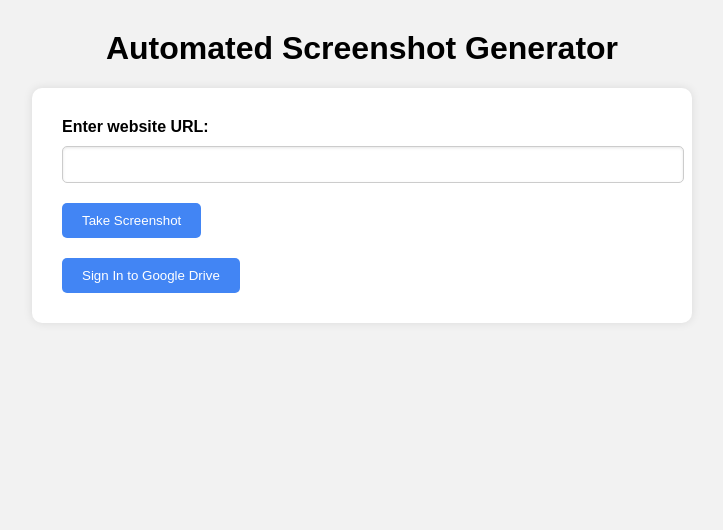
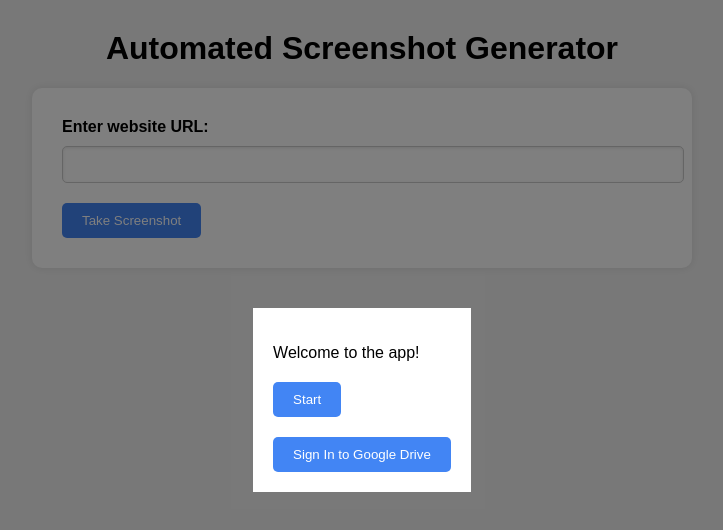
Before and after one commit to Yeshey/Automated-screenshot-generator-React, a React (Create React App) app: page / in a window 1280 px wide. Shown: the top 530 px of the page, without its empty margins (278-1001 px from the left). Built offline with nearby package versions, Linux system fonts and the light colour scheme.

Commit message:
Added an overlay
should sign in to google and provide a key to use the api before being able to use the site

```diff
--- a/src/App.js
+++ b/src/App.js
@@ -1,15 +1,28 @@
+import React, { useState } from "react";
+import Overlay from "./Overlay"; // import the Overlay component
 import './App.css';
-// import React from "react";
 
 function App() {
+  // Declare a state variable called `showOverlay` and a function to update it called `setShowOverlay`
+  // Initialize `showOverlay` to `true`.
+  const [showOverlay, setShowOverlay] = useState(true);
+
+  // Declare a function called `handleButtonClick`, it sets the value of `showOverlay` to `false` with the setShowOverlay func
+  const handleButtonClick = () => {
+    setShowOverlay(false);
+  };
+
   return (
     <div>
+
+      {/* Add the overlay */}
+      <Overlay showOverlay={showOverlay} handleButtonClick={handleButtonClick} />
+
       <h1>Automated Screenshot Generator</h1>
       <form>
         <label htmlFor="link-input">Enter website URL:</label>
         <input type="text" id="link-input" name="link-input" /><br />
         <button type="button" onClick={takeScreenshot}>Take Screenshot</button>
-        <button type="button" onClick={signIn}>Sign In to Google Drive</button>
       </form>
     </div>
   );
@@ -19,8 +32,6 @@ function takeScreenshot() {
   // Your code for taking screenshot goes here
 }
 
-function signIn() {
-  // Your code for signing in to Google Drive goes here
-}
+
 
 export default App;
--- /dev/null
+++ b/src/Overlay.css
@@ -0,0 +1,16 @@
+.overlay {
+    position: fixed;
+    top: 0;
+    left: 0;
+    width: 100%;
+    height: 100%;
+    background-color: rgba(0, 0, 0, 0.5);
+    display: flex;
+    justify-content: center;
+    align-items: center;
+  }
+
+  .overlay-content {
+    background-color: #fff;
+    padding: 20px;
+  }
--- /dev/null
+++ b/src/Overlay.js
@@ -0,0 +1,22 @@
+import React from "react";
+import "./Overlay.css";
+
+function Overlay({ showOverlay, handleButtonClick }) {
+  return (
+    showOverlay && (
+      <div className="overlay">
+        <div className="overlay-content">
+          <p>Welcome to the app!</p>
+          <button onClick={handleButtonClick}>Start</button>
+          <button type="button" onClick={signIn}>Sign In to Google Drive</button>
+        </div>
+      </div>
+    )
+  );
+}
+
+function signIn() {
+  // Your code for signing in to Google Drive goes here
+}
+
+export default Overlay;
```
